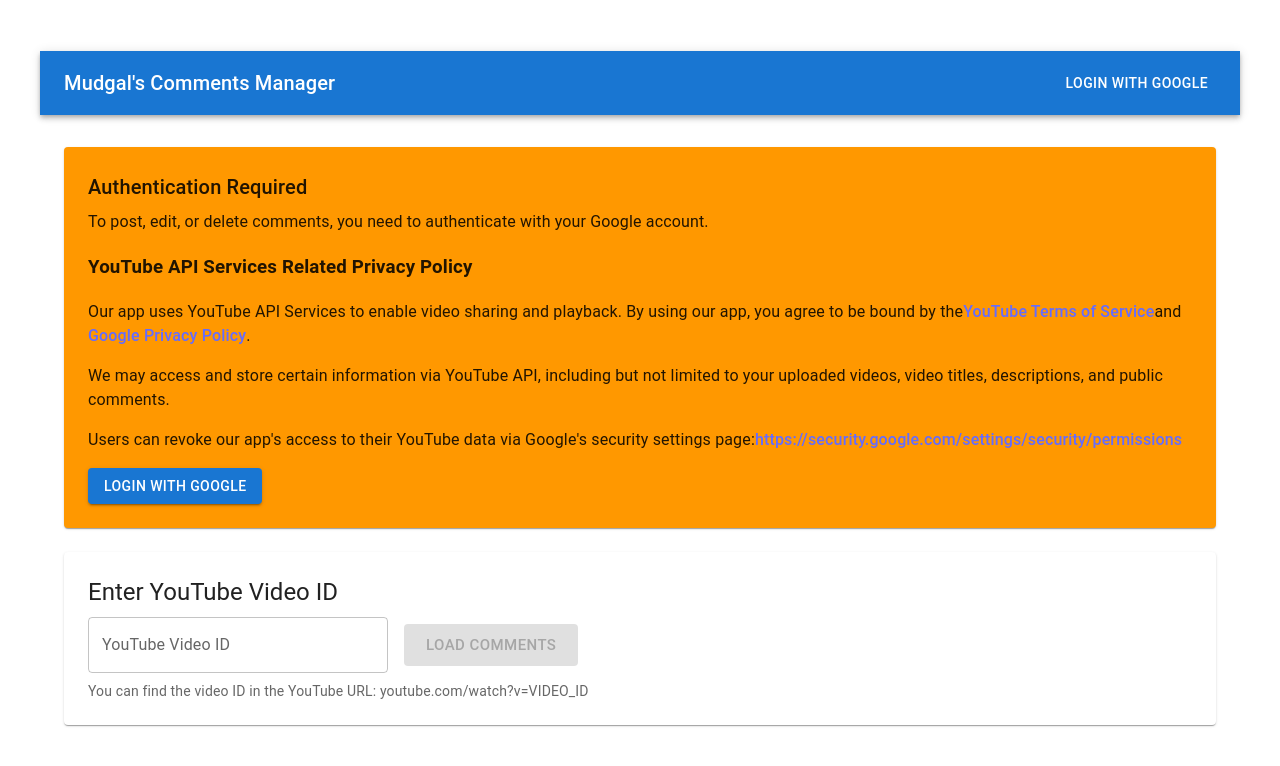
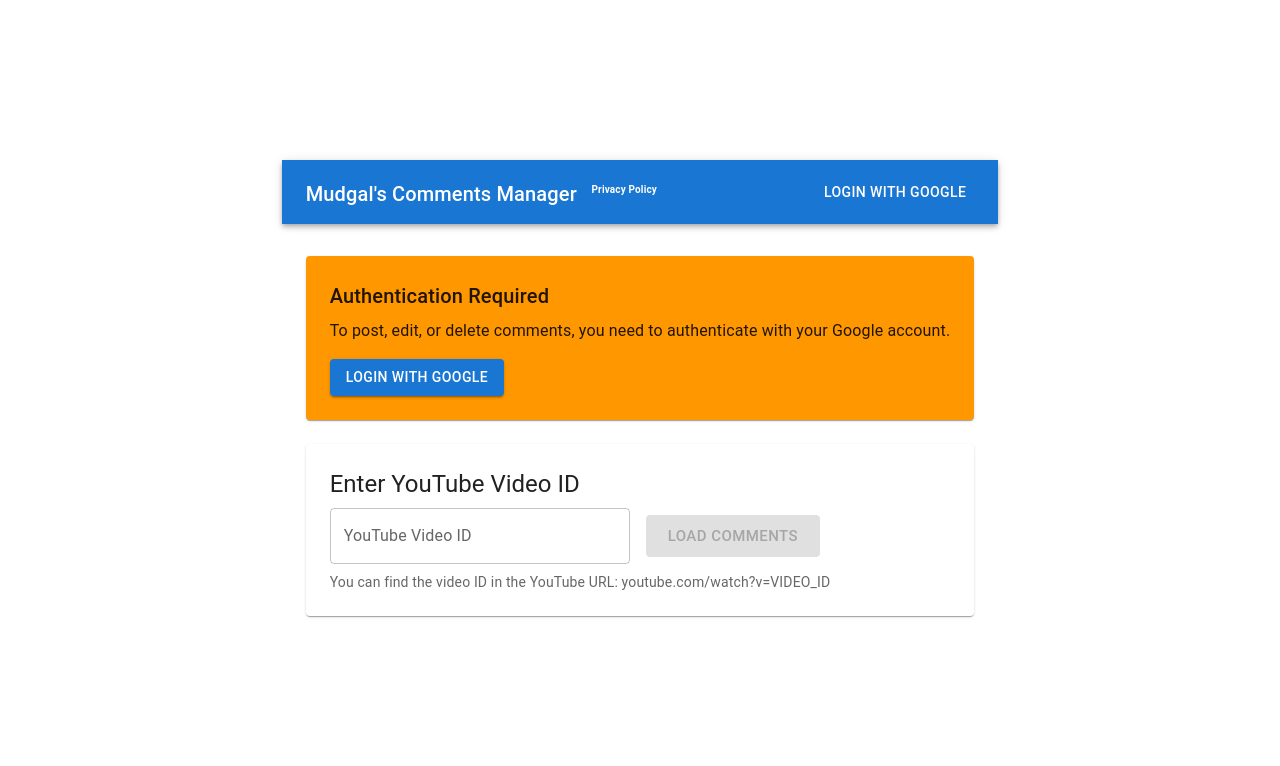
Before and after one commit to mmudgal33/GoogleAuthenticationwithReactNode, a React (Vite) app in the folder frontend/: page / in a window 1280 px wide. Shown: the top 766 px of the page. Built offline with nearby package versions, Linux system fonts and the light colour scheme; no server answers.

Commit message:
commit privacy link add app

```diff
--- a/frontend/src/AppD2.jsx
+++ b/frontend/src/AppD2.jsx
@@ -17,7 +17,7 @@
   Tab,
 } from '@mui/material';
 import { AccountCircle } from '@mui/icons-material';
-import { BrowserRouter as Router, Routes, Route, Navigate, useNavigate } from 'react-router-dom';
+import { BrowserRouter as Router, Routes, Route, Navigate, useNavigate, Link} from 'react-router-dom';
 import YouTubeCommentsD2 from './components/YouTubeCommentsD2';
 import OAuthCallbackD2 from './components/OAuthCallbackD2';
 import PrivacyPolicy from './components/PrivacyPolicy';
@@ -138,6 +138,7 @@
           <Toolbar>
             <Typography variant="h6" component="div" sx={{ flexGrow: 1 }}>
               Mudgal's Comments Manager &nbsp;
+              <sup > <Link to='/privacy' style={{ color: 'white', fontSize: '10px', fontWeight:'bold' }}> Privacy Policy </Link> </sup>
             </Typography>
 
             {isAuthenticated ? (
@@ -193,15 +194,13 @@
                     </Typography>
                     <Typography variant="body1" sx={{ mb: 2 }}>
                       To post, edit, or delete comments, you need to authenticate with your Google account.
-                      <PrivacyPolicy />
+                      {/* <PrivacyPolicy /> */}
                     </Typography>
 
                     <Button variant="contained" onClick={handleLogin}>
                       Login with Google
                     </Button>
                     &nbsp;
-                    {/* <a href="https://googleauthenticationwithreactnodef.onrender.com/privacy-policy" target="_blank">Privacy Policy</a> */}
-
 
                     {/* <Button variant="contained" onClick={handlePrivacyPolicy}>
                       Privacy Policy
--- a/frontend/src/components/PrivacyPolicy.jsx
+++ b/frontend/src/components/PrivacyPolicy.jsx
@@ -1,7 +1,7 @@
 export default function PrivacyPolicy() {
 
     return (
-        <>
+        <div style={{backgroundColor: 'warning.light'}}>
             <h3>YouTube API Services Related Privacy Policy</h3>
             <p>Our app uses YouTube API Services to enable video sharing
                 and playback. By using our app, you agree to be bound by the
@@ -16,6 +16,6 @@
                 Google's security settings page:
                 <a href="https://security.google.com/settings/security/permissions">
                     https://security.google.com/settings/security/permissions</a></p>
-        </>
+        </div>
     );
 }
--- a/frontend/src/main.jsx
+++ b/frontend/src/main.jsx
@@ -3,6 +3,7 @@
 import AppD2 from './AppD2.jsx'
 import './index.css'
 // import App from './App.jsx'
+
 
 
 
@@ -13,6 +14,7 @@
   // </React.StrictMode>,
 
   // <App />,
-  <AppD2 />,
+    <AppD2 />
+  ,
 
 )
```
